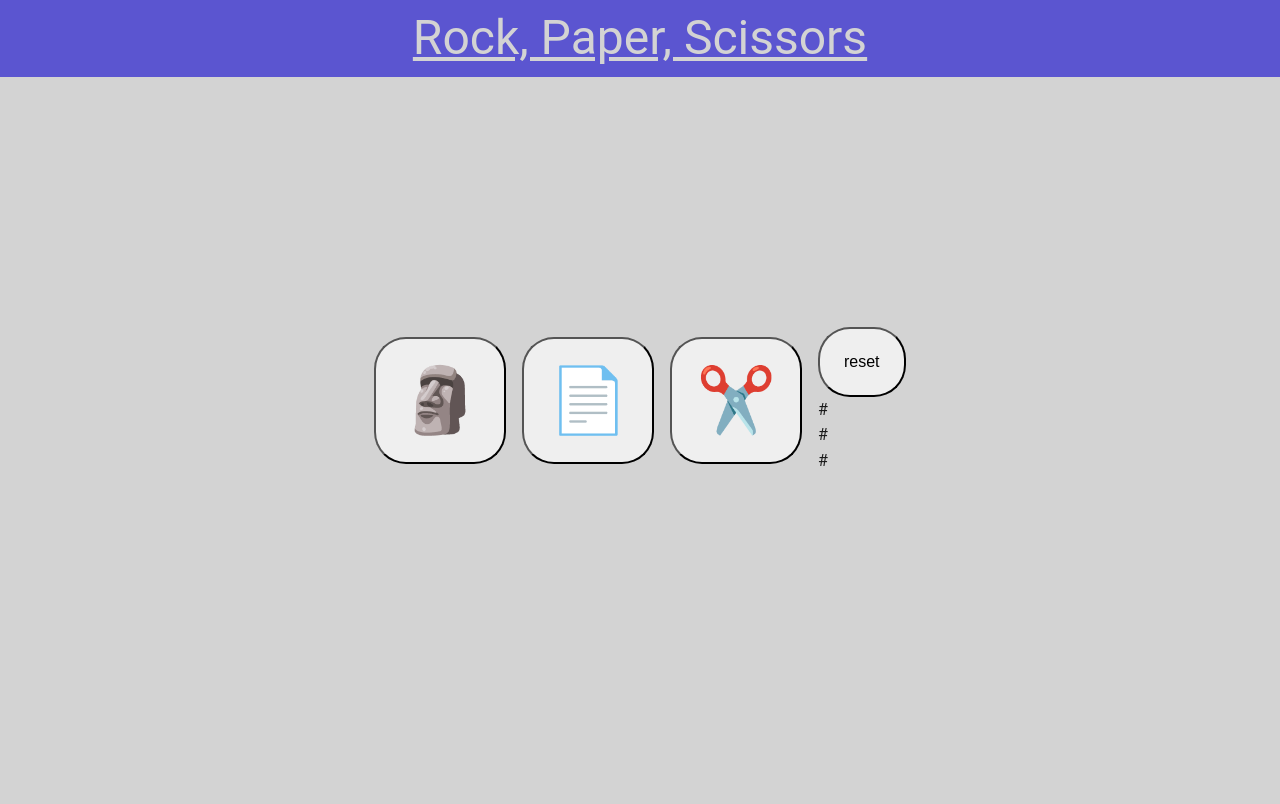
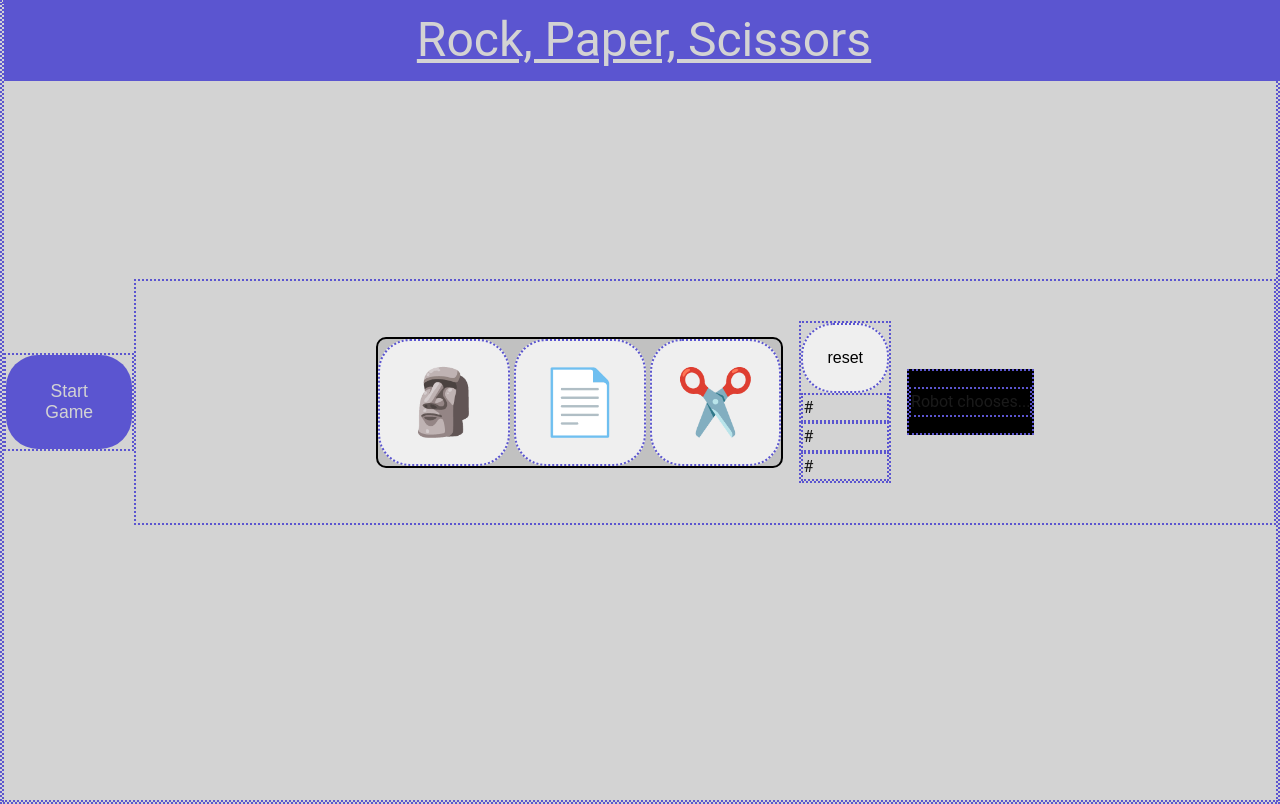
Before and after one commit to smithniels/RPS_Odin, a plain HTML site: page index.html in a window 1280 px wide. Drawn offline with Linux system fonts and the light colour scheme.

Commit message:
Trying to fix the layout

```diff
--- a/index.html
+++ b/index.html
@@ -19,18 +19,25 @@ git push
 <header>Rock, Paper, Scissors</header>
 
 <body>
-    <div class="menu">
-        <button onclick="rock()" id="rock">🗿</button>
-        <Button onclick="paper()" id="paper">📄</Button>
-        <Button onclick="scissor()" id="scissor">✂️</Button>
+    <div class='container'><Button class="start" onClick="startGame()"> Start Game </Button>
+    </div>
+    <div class="menu gamebackground">
+        <div class="buttonBox">
+            <Button onclick="rock()" id="rock">🗿</Button>
+            <Button onclick="paper()" id="paper">📄</Button>
+            <Button onclick="scissor()" id="scissor">✂️</Button>
+        </div>
         <div class="lower">
             <button onClick="reset()" class="reset">reset</button>
-            <div class="scoreboard">#</div>
+            <div id="scoreboard">#</div>
             <div id="selector">#</div>
             <div id="robot">#</div>
         </div>
-    </div>
-    <div>
+
+
+        <div class="roboMoves">
+            <p>Robot chooses...</p>
+        </div>
     </div>
 </body>
 
--- a/script.js
+++ b/script.js
@@ -1,10 +1,6 @@
 // git add .
 // git commit -m "Describe your change"
 // git push
-
-
-
-
 
 // TODO:
 // playGame function
@@ -20,6 +16,13 @@ let target = "";
 let robot = 0;
 let selector = "";
 let computer = "";
+
+// Start game
+function startGame() {
+  console.log("game begun");
+  // "Choose a move"
+}
+
 //Selector screen
 
 // User Chooses: 🗿📄✂️
@@ -55,9 +58,7 @@ function select() {
 // display "SELECTION"
 //textContent
 
-// Function to determinme computers choice
-// function getComputerChoice()
-
+// Roboto Chooses: 🗿📄✂️
 function getRandomInt(i) {
   return Math.floor(Math.random() * i);
 }
@@ -68,20 +69,22 @@ robot = getRandomInt(3);
 function getComputerChoice() {
   if (robot === 0) {
     computer = "rock";
-    // console.log("rock");
+    robot.textContent = "🗿";
   } else if (robot === 1) {
     computer = "paper";
+    robot.textContent = "📄";
     // console.log("paper");
   } else if (robot === 2) {
     computer = "scissors";
+    robot.textContent = "✂️";
     // console.log("scissor");
   }
-  console.log("robot chooses " + computer);
   robot = document.querySelector("#robot");
   return "choice is :" + computer;
 }
 getComputerChoice();
 // Display "Robot's Choice"
+console.log("robot chooses " + computer);
 
 // A function to compare the two and determine a winner
 // ✂️ > 📄
--- a/style.css
+++ b/style.css
@@ -10,9 +10,10 @@
 *::before,
 *::after {
   box-sizing: border-box;
+  border: var(--accent) 2px dotted;
 }
 
-body {
+Body {
   display: flex;
   justify-content: space-between;
   align-items: center;
@@ -26,23 +27,46 @@ body {
     sans-serif;
 }
 
-button {
+.container {
+  display: flex;
+  flex-direction: row;
+}
+
+Button {
   font-size: 4rem;
   padding: 1.5rem 1.5rem;
   border-radius: var(--radius);
 }
 
-button:hover {
+.lower {
+  justify-content: center;
+  align-items: center;
+}
+Button.start {
+  /* padding: .5rem .5rem; */
+  background-color: var(--accent);
+  color: var(--grey);
+  font-size: 1.1rem;
+}
+
+Button:hover {
   background-color: #eee;
 }
 
-button:active {
+Button:active {
   background-color: lightblue;
 }
 
 button:focus-visible {
   outline: 3px solid var(--accent);
   outline-offset: 2px;
+}
+
+.buttonBox {
+  flex-basis: (100%);
+  border: 2px solid black;
+  border-radius: 10px;
+  background-color: #c1c1c1;
 }
 
 .menu {
@@ -68,6 +92,16 @@ header {
   top: 0;
   width: 100%;
 }
+
 .reset {
   font-size: 1rem;
 }
+
+.gameBackground {
+  background-color: aqua;
+}
+
+.roboMoves {
+  display: flex;
+  background-color: black;
+}
```
